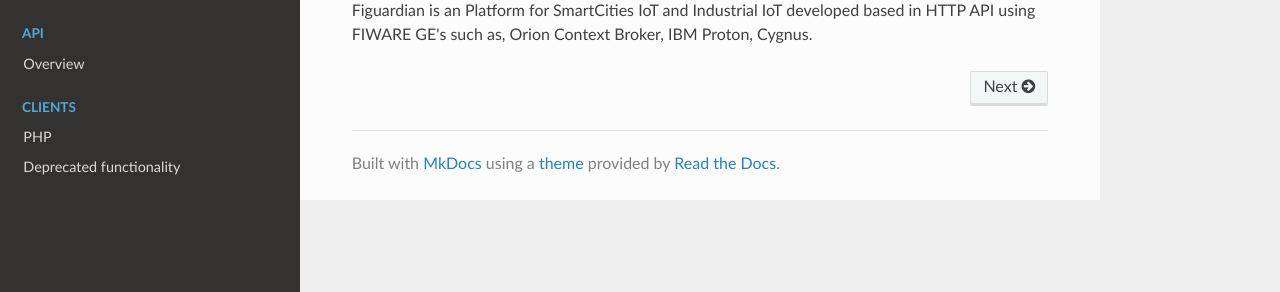
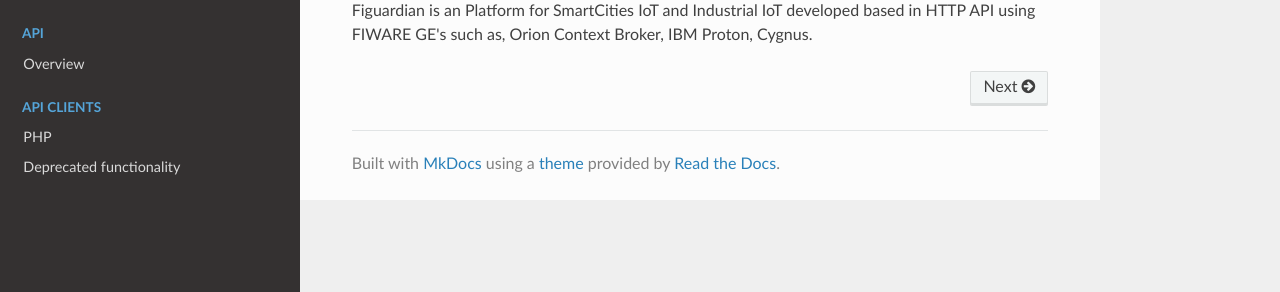
Before and after one commit to VM9/figuardian-api-docs, an MkDocs documentation site: the page built from docs/index.md, in a window 1280 px wide. Shown: the part 161-453 px from the top of the page. Built offline with MkDocs 1.6.1, drawn with Linux system fonts in a browser that asks for light colours; nearby versions of some CDN libraries; comment, search, counter and statistics services are not loaded; old or Windows-style settings are respelled for this version of MkDocs.

Commit message:
Update mkdocs

```diff
--- a/mkdocs.yml
+++ b/mkdocs.yml
@@ -9,10 +9,10 @@ use_directory_urls: false
 theme: readthedocs
 extra_css: ["https://fiware.org/style/fiware_readthedocs.css"]
 pages:
-  - Home: index.md
+  - 'Home': index.md
   - 'Getting Started': 'quick_start_guide.md'
   - 'API':
       - 'Overview': 'api/overview.md'
-  - 'Clients':
+  - 'API Clients':
       - 'PHP': 'clients/php/index.md'
   - 'Deprecated functionality': 'deprecated.md'
```
